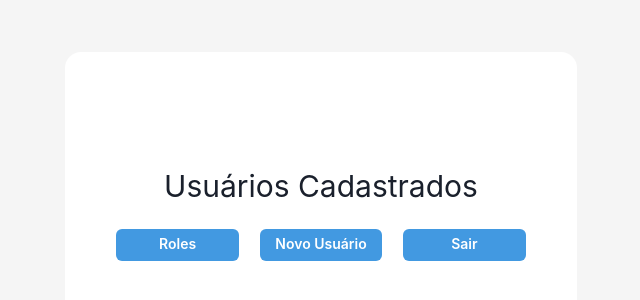
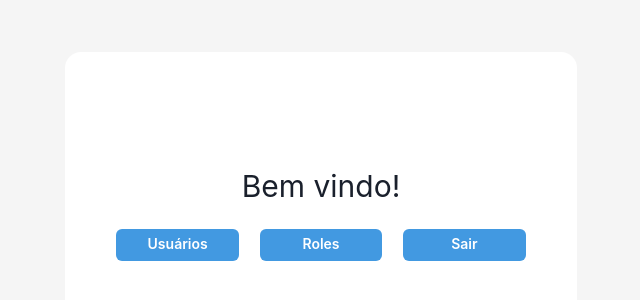
Before and after one commit to vcesardev/next-dashboard-impacta, a Next.js app: page /home in a window 1280 px wide. Shown: the part 188-488 px from the top of the page, without its empty margins (319-959 px from the left). Built offline with nearby package versions, Linux system fonts and the light colour scheme.

Commit message:
feat: add components

```diff
--- /dev/null
+++ b/src/pages/components/BaseOptionButton/index.tsx
@@ -0,0 +1,25 @@
+import React from "react";
+import { Button, ButtonProps } from "@chakra-ui/react";
+
+type Props = ButtonProps & {
+  children: string;
+};
+
+const BaseOptionButton: React.FC<Props> = ({ children, ...props }) => {
+  return (
+    <Button
+      bg={"blue.400"}
+      size="sm"
+      color={"white"}
+      _hover={{ bg: "blue.500" }}
+      pt={"4"}
+      pb={"4"}
+      w={"30%"}
+      {...props}
+    >
+      {children}
+    </Button>
+  );
+};
+
+export default BaseOptionButton;
--- /dev/null
+++ b/src/pages/components/HeaderText/index.tsx
@@ -0,0 +1,16 @@
+import React from "react";
+import { Text } from "@chakra-ui/react";
+
+type Props = {
+  children: string;
+};
+
+const HeaderText: React.FC<Props> = ({ children }) => {
+  return (
+    <Text fontSize={"3xl"} textAlign={"center"} w={"100%"}>
+      {children}
+    </Text>
+  );
+};
+
+export default HeaderText;
--- a/src/pages/home/index.tsx
+++ b/src/pages/home/index.tsx
@@ -1,7 +1,25 @@
 import React from "react";
-import { Flex, Text, Input, Button } from "@chakra-ui/react";
+import { Flex } from "@chakra-ui/react";
+import { useRouter } from "next/router";
+
+import HeaderText from "../components/HeaderText";
+import BaseOptionButton from "../components/BaseOptionButton";
 
 const Home: React.FC = () => {
+  const router = useRouter();
+
+  const navigateUsers = (): void => {
+    router.push("/users");
+  };
+
+  const navigateRoles = (): void => {
+    router.push("/roles");
+  };
+
+  const logout = (): void => {
+    router.replace("/login");
+  };
+
   return (
     <Flex
       flexDirection={"column"}
@@ -21,41 +39,14 @@ const Home: React.FC = () => {
         direction={"column"}
         gap={5}
       >
-        <Text fontSize={"3xl"}>Usuários Cadastrados</Text>
+        <HeaderText>Bem vindo!</HeaderText>
 
         <Flex w={"80%"} align={"center"} justify={"space-between"}>
-          <Button
-            bg={"blue.400"}
-            size="sm"
-            color={"white"}
-            pt={"4"}
-            pb={"4"}
-            w={"30%"}
-          >
-            Roles
-          </Button>
+          <BaseOptionButton onClick={navigateUsers}>Usuários</BaseOptionButton>
 
-          <Button
-            bg={"blue.400"}
-            size="sm"
-            color={"white"}
-            pt={"4"}
-            pb={"4"}
-            w={"30%"}
-          >
-            Novo Usuário
-          </Button>
+          <BaseOptionButton onClick={navigateRoles}>Roles</BaseOptionButton>
 
-          <Button
-            bg={"blue.400"}
-            size="sm"
-            color={"white"}
-            pt={"4"}
-            pb={"4"}
-            w={"30%"}
-          >
-            Sair
-          </Button>
+          <BaseOptionButton onClick={logout}>Sair</BaseOptionButton>
         </Flex>
       </Flex>
     </Flex>
--- a/src/pages/roles/components/RolesHeader/index.tsx
+++ b/src/pages/roles/components/RolesHeader/index.tsx
@@ -1,5 +1,6 @@
 import React from "react";
 import { Flex, Box, Text } from "@chakra-ui/react";
+import HeaderText from "../../../components/HeaderText";
 
 const RolesHeader: React.FC = () => {
   return (
@@ -11,7 +12,7 @@ const RolesHeader: React.FC = () => {
     </Button> */}
         </Box>
 
-        <Text fontSize={"3xl"}>Roles</Text>
+        <HeaderText>Roles</HeaderText>
 
         <Box w={"30%"} />
       </Flex>
--- a/src/pages/users/add/index.tsx
+++ b/src/pages/users/add/index.tsx
@@ -2,6 +2,7 @@ import React from "react";
 import { Flex, Text, Box, Button, Input } from "@chakra-ui/react";
 
 import { AiOutlineUserAdd } from "react-icons/ai";
+import HeaderText from "../../components/HeaderText";
 
 const Home: React.FC = () => {
   return (
@@ -25,7 +26,7 @@ const Home: React.FC = () => {
         pb={"4"}
         gap={5}
       >
-        <Text fontSize={"3xl"}>Novo Usuário</Text>
+        <HeaderText>Novo usuário</HeaderText>
 
         <Input placeholder="Nome" size="sm" w={"60%"} borderRadius={"md"} />
         <Input
--- a/src/pages/users/components/UsersHeader/index.tsx
+++ b/src/pages/users/components/UsersHeader/index.tsx
@@ -1,5 +1,6 @@
 import React from "react";
 import { Flex, Box, Text } from "@chakra-ui/react";
+import HeaderText from "../../../components/HeaderText";
 
 const UsersHeader: React.FC = () => {
   return (
@@ -11,7 +12,7 @@ const UsersHeader: React.FC = () => {
     </Button> */}
         </Box>
 
-        <Text fontSize={"3xl"}>Usuários</Text>
+        <HeaderText>Usuários cadastrados</HeaderText>
 
         <Box w={"30%"} />
       </Flex>
--- a/src/pages/users/edit/[id].tsx
+++ b/src/pages/users/edit/[id].tsx
@@ -2,6 +2,7 @@ import React from "react";
 import { Flex, Text, Box, Button, Input } from "@chakra-ui/react";
 
 import { LiaUserEditSolid } from "react-icons/lia";
+import HeaderText from "../../components/HeaderText";
 
 const Home: React.FC = () => {
   return (
@@ -25,7 +26,7 @@ const Home: React.FC = () => {
         pb={"4"}
         gap={5}
       >
-        <Text fontSize={"3xl"}>Editar usuário</Text>
+        <HeaderText>Editar usuário</HeaderText>
 
         <Input placeholder="Nome" size="sm" w={"60%"} borderRadius={"md"} />
         <Input
```
Also changed, not shown: src/pages/login/index.tsx (+15 -12 lines), src/pages/roles/add/index.tsx (+7 -5 lines), src/pages/roles/edit/[id].tsx (+7 -5 lines).
